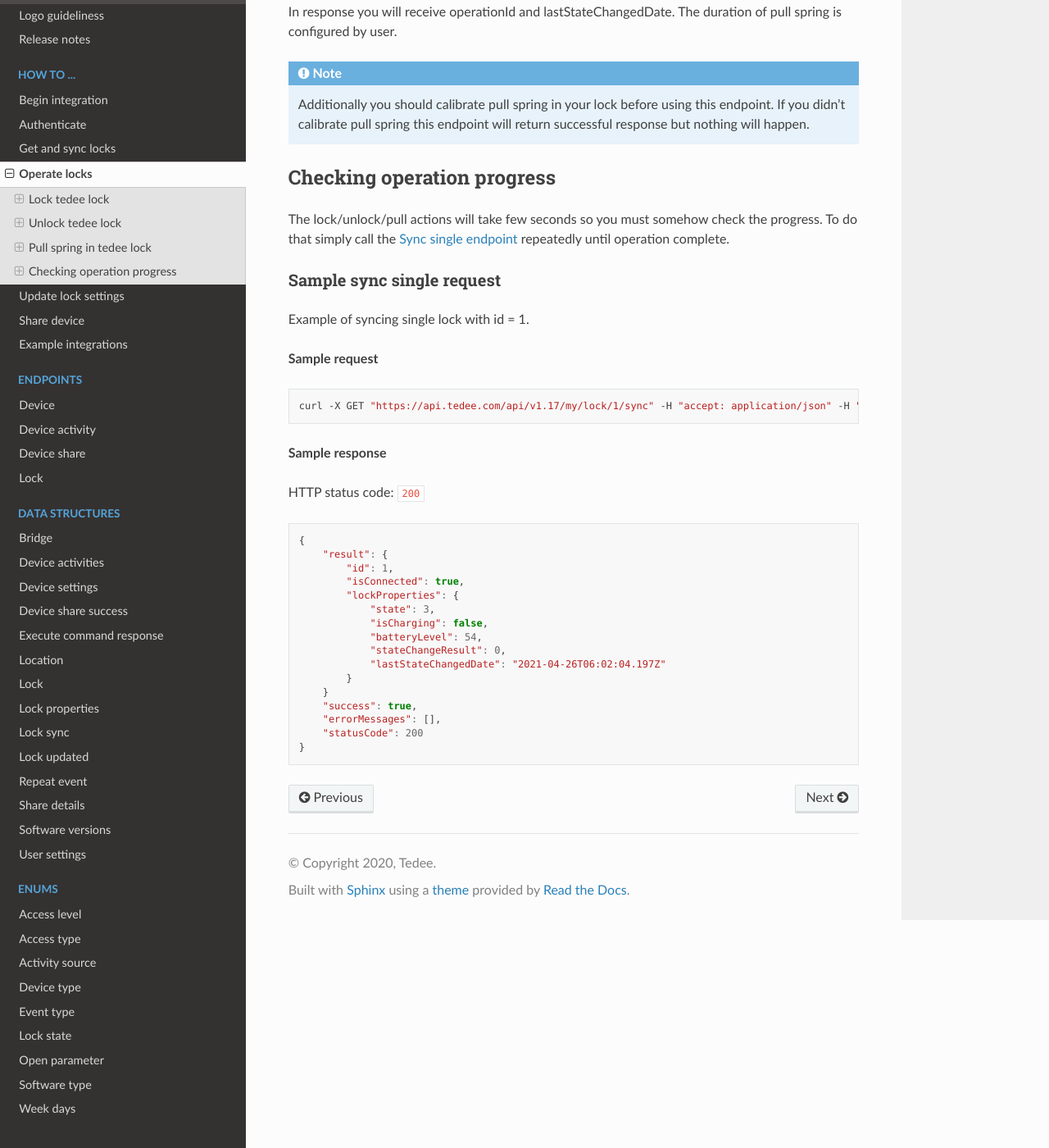
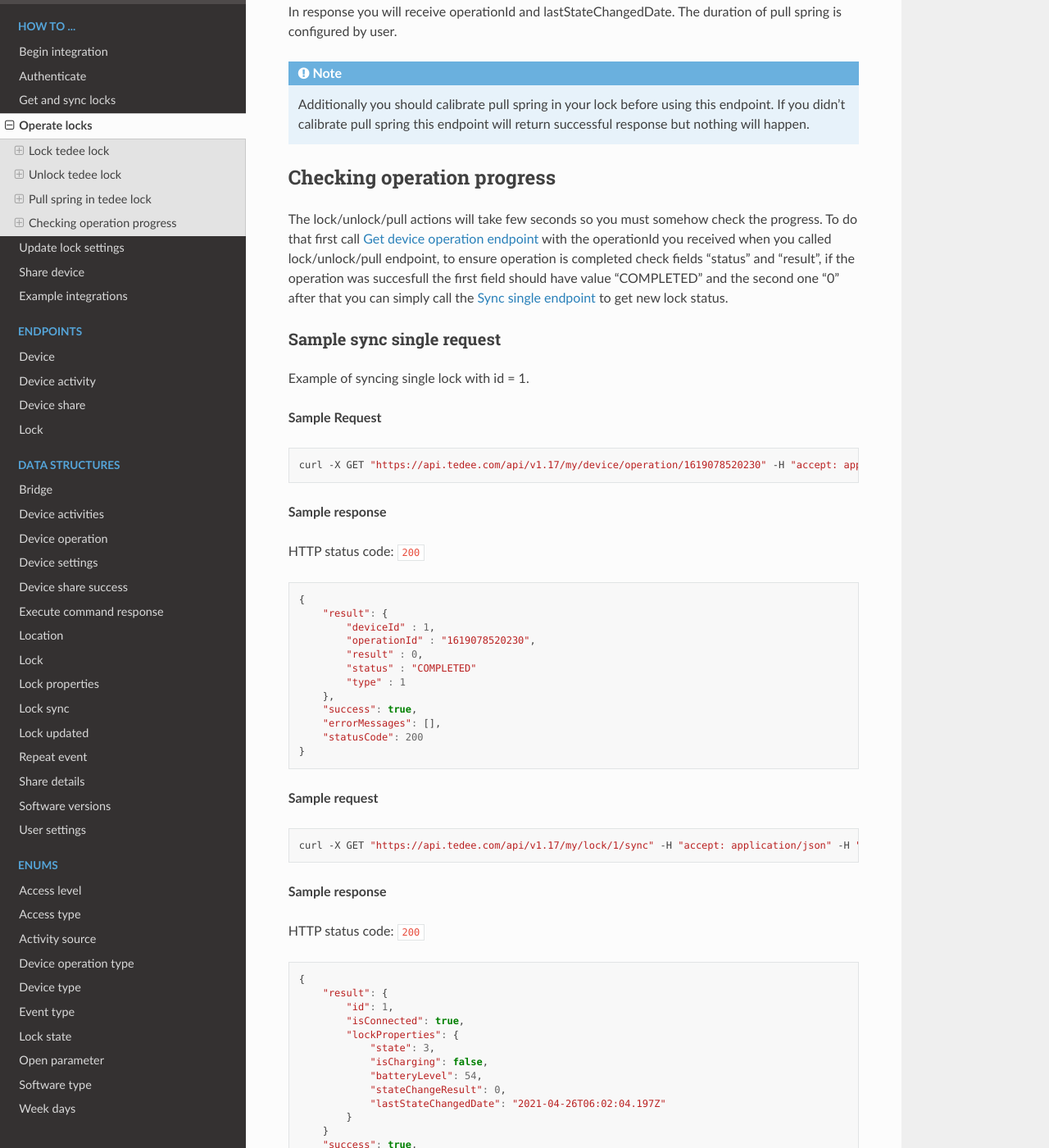
Before and after one commit to tedee-com/tedee-api-doc, a Sphinx documentation site: the page built from docs/source/howtos/operate-locks.rst, in a window 1280 px wide and 1400 px high, scrolled down 2806 px. Shown: the whole window at 82% size. Built offline with Sphinx 7.4.7 and the Read the Docs theme 2.0.0, drawn with Linux system fonts in a browser that asks for light colours.

Commit message:
Added device operation endpoint and updated howto

```diff
--- a/docs/source/endpoints/device/index.rst
+++ b/docs/source/endpoints/device/index.rst
@@ -8,7 +8,9 @@ Endpoints used for listing devices.
    :hidden:
 
    Get all with details <get-all-with-details>
+   Get device operation <get-device-operation>
 
 **Operations**
 
 - `Get all with details <get-all-with-details.html>`_
+- `Get device operation <get-device-operation.html>`_
--- a/docs/source/howtos/operate-locks.rst
+++ b/docs/source/howtos/operate-locks.rst
@@ -115,12 +115,39 @@ In response you will receive operationId and lastStateChangedDate. The duration
 Checking operation progress
 ---------------------------
 
-The lock/unlock/pull actions will take few seconds so you must somehow check the progress. To do that simply call the :doc:`Sync single endpoint <../endpoints/lock/sync-single>` repeatedly until operation complete.
+The lock/unlock/pull actions will take few seconds so you must somehow check the progress. To do that first call  :doc:`Get device operation endpoint <../endpoints/device/get-device-operation>`
+with the operationId you received when you called lock/unlock/pull endpoint, to ensure operation is completed check fields "status" and "result",
+if the operation was succesfull the first field should have value "COMPLETED" and the second one "0" after that you can simply call the :doc:`Sync single endpoint <../endpoints/lock/sync-single>` to get new lock status.
 
 Sample sync single request
 ^^^^^^^^^^^^^^^^^^^^^^^^^^
 
 Example of syncing single lock with id = 1.
+
+**Sample Request**
+
+.. code-block:: sh
+
+    curl -X GET "|apiUrl|/api/|apiVersion|/my/device/operation/1619078520230" -H "accept: application/json" -H "Authorization: Bearer <<access token>>"
+
+**Sample response**
+
+HTTP status code: ``200``
+
+.. code-block:: js
+
+    {
+        "result": {
+            "deviceId" : 1,
+            "operationId" : "1619078520230",
+            "result" : 0,
+            "status" : "COMPLETED"
+            "type" : 1
+        },
+        "success": true,
+        "errorMessages": [],
+        "statusCode": 200
+    }
 
 **Sample request**
 
--- a/docs/source/index.rst
+++ b/docs/source/index.rst
@@ -47,6 +47,7 @@ Tedee API documentation
 
    Bridge <datastructures/bridge>
    Device activities <datastructures/device-activity>
+   Device operation <datastructures/device-operation>
    Device settings <datastructures/device-settings>
    Device share success <datastructures/device-share-success>
    Execute command response <datastructures/execute-command>
@@ -68,6 +69,7 @@ Tedee API documentation
    Access level <enums/access-level>
    Access type <enums/access-type>
    Activity source <enums/activity-source>
+   Device operation type <enums/device-operation-type>
    Device type <enums/device-type>
    Event type <enums/event-type>
    Lock state <enums/lock-state>
```
Also changed, not shown: docs/source/datastructures/device-operation.rst (added, +16 -0 lines), docs/source/endpoints/device/get-device-operation.rst (added, +59 -0 lines), docs/source/enums/device-operation-type.rst (added, +14 -0 lines).
